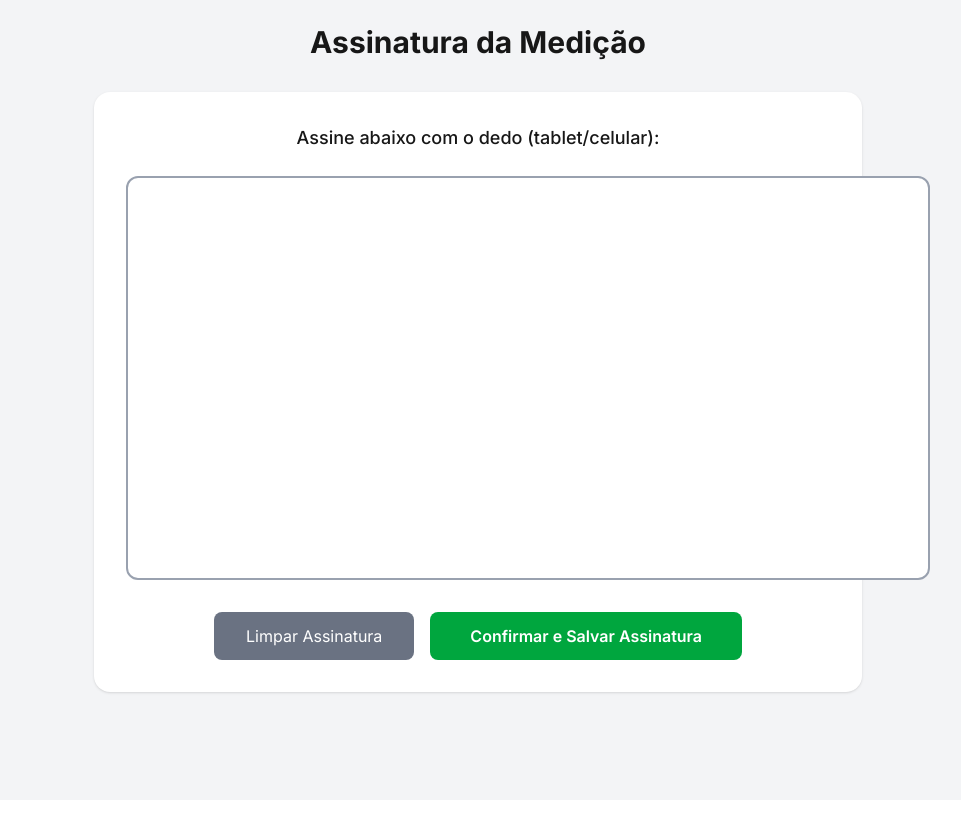
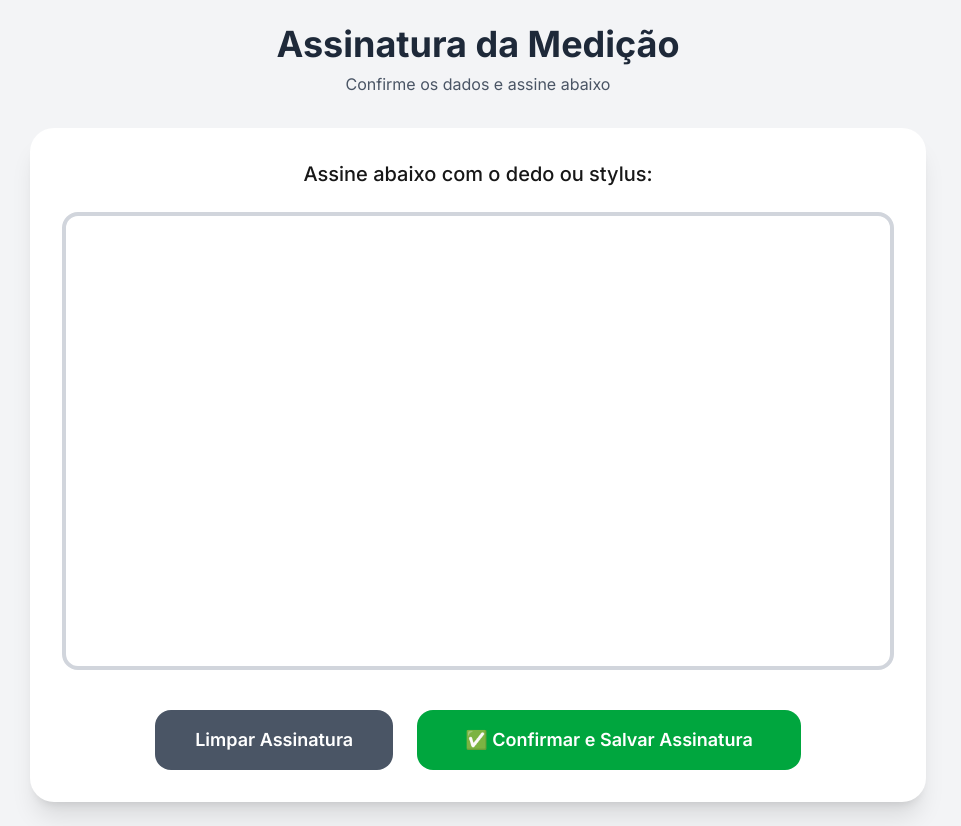
Before and after one commit to Dream159753/engecap-medicao, a Next.js app: page /assinatura in a window 1280 px wide. Shown: the whole page, without its empty margins (162-1123 px from the left). Before the commit the page ends 800 px from the top, so only its background shows below. Built offline with nearby package versions, Linux system fonts and the light colour scheme.

Commit message:
Tela de assinatura melhorada

```diff
--- a/src/app/assinatura/page.tsx
+++ b/src/app/assinatura/page.tsx
@@ -9,16 +9,11 @@ export default function AssinaturaMedicao() {
   const [medicaoAtual, setMedicaoAtual] = useState<any>(null);
 
   useEffect(() => {
-    // Pega o ID da medição pela URL (vamos passar ele depois)
-    const urlParams = new URLSearchParams(window.location.search);
-    const id = urlParams.get('id');
-
     const salvo = localStorage.getItem('medicoesAguardandoAssinatura');
-    if (salvo && id) {
+    if (salvo) {
       const medicoes = JSON.parse(salvo);
-      const encontrada = medicoes.find((m: any) => m.id === parseInt(id));
-      if (encontrada) {
-        setMedicaoAtual(encontrada);
+      if (medicoes.length > 0) {
+        setMedicaoAtual(medicoes[medicoes.length - 1]);
       }
     }
   }, []);
@@ -46,15 +41,12 @@ export default function AssinaturaMedicao() {
 
     ctx.lineTo(x, y);
     ctx.strokeStyle = "#000000";
-    ctx.lineWidth = 4;
+    ctx.lineWidth = 5;
     ctx.lineCap = "round";
     ctx.stroke();
   };
 
-  const stopDrawing = () => {
-    setIsDrawing(false);
-    setAssinaturaFeita(true);
-  };
+  const stopDrawing = () => setIsDrawing(false);
 
   const limparCanvas = () => {
     const canvas = canvasRef.current;
@@ -77,33 +69,50 @@ export default function AssinaturaMedicao() {
       localStorage.setItem('medicoesAguardandoAssinatura', JSON.stringify(medicoes));
     }
 
-    alert("✅ Assinatura salva com sucesso!");
+    alert("✅ Assinatura salva com sucesso!\nMedição finalizada.");
     window.location.href = "/assinaturas";
   };
 
   return (
     <div className="min-h-screen bg-gray-100 p-6">
-      <div className="max-w-3xl mx-auto">
-        <h2 className="text-3xl font-bold text-center mb-8">Assinatura da Medição</h2>
+      <div className="max-w-4xl mx-auto">
+        <div className="text-center mb-8">
+          <h2 className="text-4xl font-bold text-gray-800">Assinatura da Medição</h2>
+          <p className="text-gray-600 mt-2">Confirme os dados e assine abaixo</p>
+        </div>
 
         {medicaoAtual && (
-          <div className="bg-white rounded-2xl shadow p-8 mb-8">
-            <h3 className="font-semibold mb-4">Resumo da Medição</h3>
-            <p><strong>Funcionário:</strong> {medicaoAtual.nome}</p>
-            <p><strong>Trecho:</strong> {medicaoAtual.servico}</p>
-            <p><strong>Quantidade:</strong> {medicaoAtual.quantidade} m³</p>
-            <p><strong>Total:</strong> R$ {medicaoAtual.total}</p>
+          <div className="bg-white rounded-3xl shadow-xl p-8 mb-10">
+            <h3 className="text-2xl font-semibold mb-6 text-center border-b pb-4">Resumo da Medição</h3>
+            <div className="grid grid-cols-2 gap-6 text-lg">
+              <div>
+                <strong>Funcionário:</strong> {medicaoAtual.nome}
+              </div>
+              <div>
+                <strong>Chapa:</strong> {medicaoAtual.chapa}
+              </div>
+              <div className="col-span-2">
+                <strong>Trecho / Serviço:</strong> {medicaoAtual.servico}
+              </div>
+              <div>
+                <strong>Quantidade:</strong> <span className="text-blue-600 font-bold">{medicaoAtual.quantidade} m³</span>
+              </div>
+              <div>
+                <strong>Total:</strong> <span className="text-green-600 font-bold">R$ {medicaoAtual.total}</span>
+              </div>
+            </div>
           </div>
         )}
 
-        <div className="bg-white rounded-2xl shadow p-8">
-          <p className="text-center mb-6 text-lg font-medium">Assine abaixo com o dedo (tablet/celular):</p>
+        <div className="bg-white rounded-3xl shadow-xl p-8">
+          <p className="text-center text-xl font-medium mb-6">Assine abaixo com o dedo ou stylus:</p>
 
+          <div className="border-4 border-gray-300 rounded-2xl overflow-hidden bg-white">
             <canvas
               ref={canvasRef}
-            width={800}
-            height={400}
-            className="border-2 border-gray-400 rounded-xl mx-auto block bg-white cursor-crosshair touch-action-none"
+              width={900}
+              height={450}
+              className="mx-auto block cursor-crosshair touch-action-none"
               onMouseDown={startDrawing}
               onMouseMove={draw}
               onMouseUp={stopDrawing}
@@ -112,19 +121,20 @@ export default function AssinaturaMedicao() {
               onTouchMove={draw}
               onTouchEnd={stopDrawing}
             />
+          </div>
 
-          <div className="flex justify-center gap-4 mt-8">
+          <div className="flex justify-center gap-6 mt-10">
             <button
               onClick={limparCanvas}
-              className="bg-gray-500 hover:bg-gray-600 text-white px-8 py-3 rounded-lg"
+              className="bg-gray-600 hover:bg-gray-700 text-white px-10 py-4 rounded-2xl font-semibold text-lg transition"
             >
               Limpar Assinatura
             </button>
             <button
               onClick={salvarAssinatura}
-              className="bg-green-600 hover:bg-green-700 text-white px-10 py-3 rounded-lg font-semibold"
+              className="bg-green-600 hover:bg-green-700 text-white px-12 py-4 rounded-2xl font-semibold text-lg transition"
             >
-              Confirmar e Salvar Assinatura
+              ✅ Confirmar e Salvar Assinatura
             </button>
           </div>
         </div>
```
Lines whose indentation alone changed are shown as unchanged.
